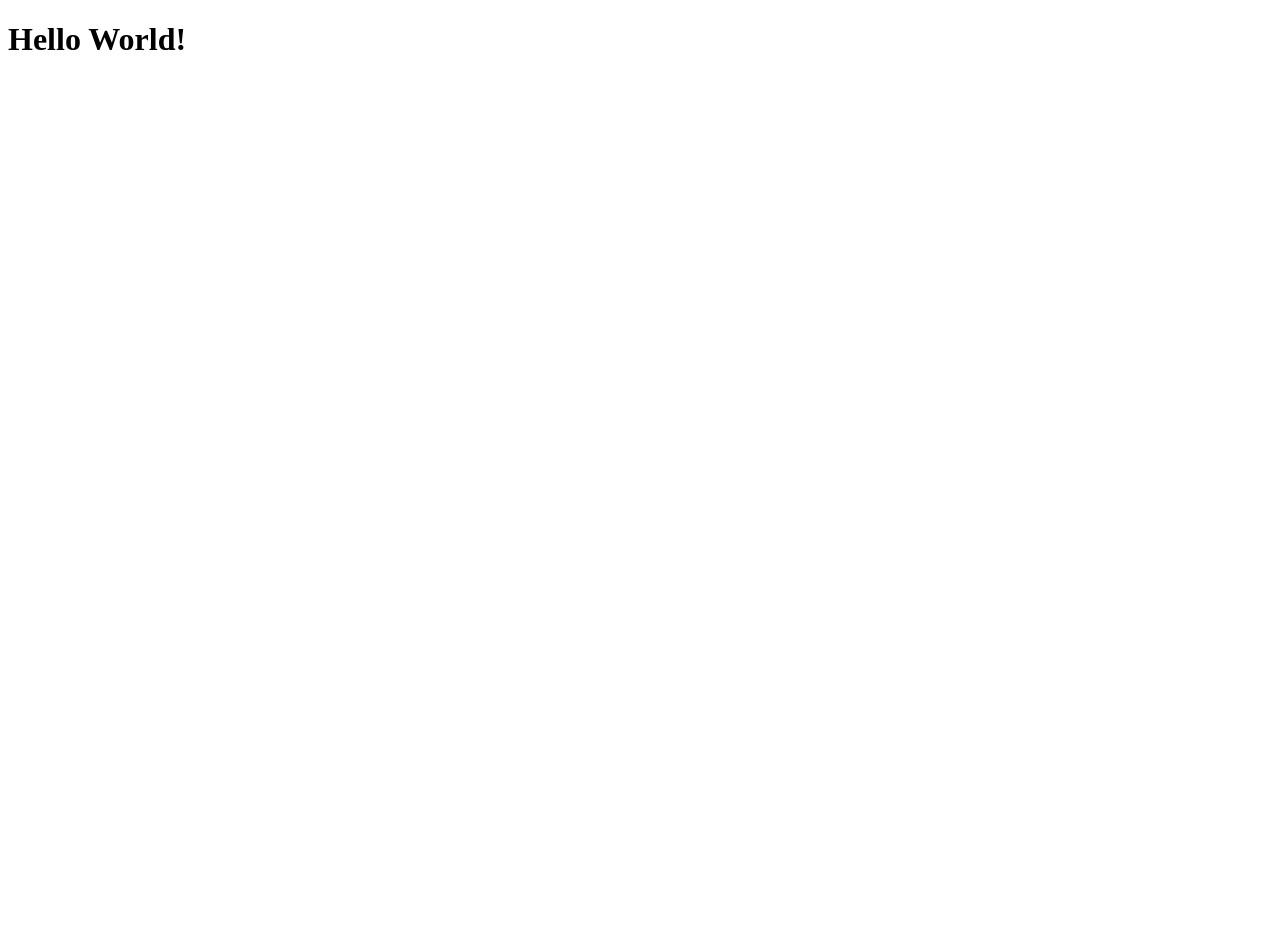
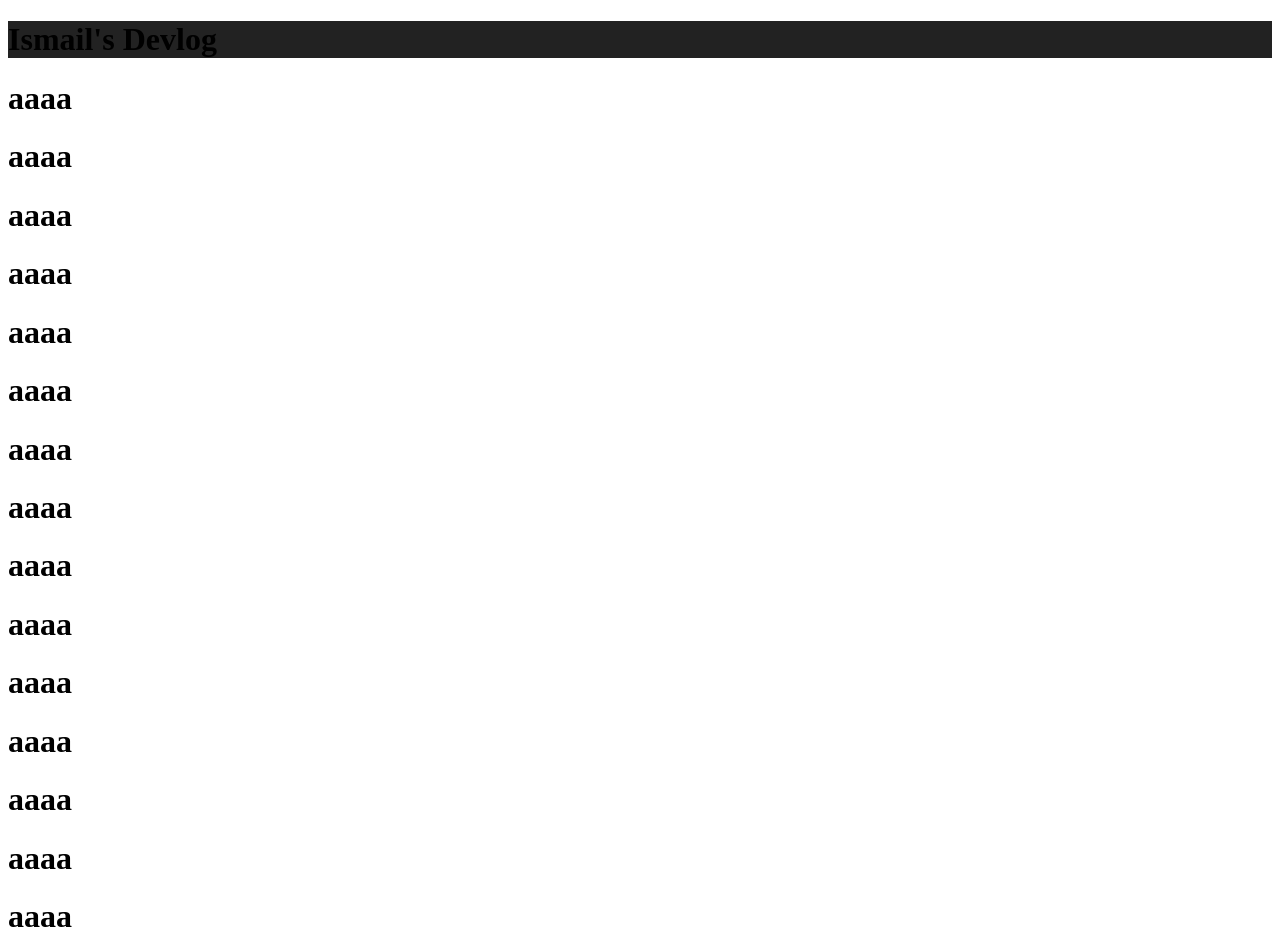
Before and after one commit to ismailjakupi/devlog, a React (Vite) app: page / in a window 1280 px wide. Shown: the top 952 px of the page. Before the commit the page ends 800 px from the top, so only its background shows below. Built offline with nearby package versions, Linux system fonts and the light colour scheme.

Commit message:
config: added Header and configured project to handle multiple components and css files

```diff
--- a/src/App.tsx
+++ b/src/App.tsx
@@ -1,9 +1,30 @@
+import Header from "./components/Header";
+
 function App() {
   return (
     <>
-      <h1>Hello World!</h1>
+      <Header />
+      <h1>aaaa</h1>
+      <h1>aaaa</h1>
+      <h1>aaaa</h1>
+      <h1>aaaa</h1>
+      <h1>aaaa</h1>
+      <h1>aaaa</h1>
+      <h1>aaaa</h1>
+      <h1>aaaa</h1>
+      <h1>aaaa</h1>
+      <h1>aaaa</h1>
+      <h1>aaaa</h1>
+      <h1>aaaa</h1>
+      <h1>aaaa</h1>
+      <h1>aaaa</h1>
+      <h1>aaaa</h1>
+      <h1>aaaa</h1>
+      <h1>aaaa</h1>
+      <h1>aaaa</h1>
+      <h1>aaaa</h1>
     </>
-  )
+  );
 }
 
-export default App
+export default App;
--- /dev/null
+++ b/src/components/Header/Header.module.css
@@ -0,0 +1,6 @@
+.header {
+    position: sticky;
+    top: 0;
+    z-index: 100;
+    background: var(--header-bg);
+}
--- /dev/null
+++ b/src/components/Header/Header.tsx
@@ -0,0 +1,9 @@
+import styles from "./Header.module.css";
+
+export default function Header() {
+  return (
+    <header className={styles.header}>
+      <h1>Ismail's Devlog</h1>
+    </header>
+  );
+}
--- /dev/null
+++ b/src/components/Header/index.ts
@@ -0,0 +1 @@
+export { default } from "./Header";
--- /dev/null
+++ b/src/index.css
@@ -0,0 +1,12 @@
+:root {
+  --space-sm: 0.5rem;
+  --space-md: 1rem;
+  --space-lg: 2rem;
+
+  --header-bg: #222;
+  --text-color: #fff;
+}
+
+*, *::before, *::after {
+  box-sizing: border-box;
+}
--- a/src/main.tsx
+++ b/src/main.tsx
@@ -1,6 +1,8 @@
 import { StrictMode } from "react";
 import { createRoot } from "react-dom/client";
 import App from "./App";
+
+import "./index.css";
 
 createRoot(document.getElementById("root")!).render(
   <StrictMode>
--- /dev/null
+++ b/src/vite-env.d.ts
@@ -0,0 +1 @@
+/// <reference types="vite/client" />
```
